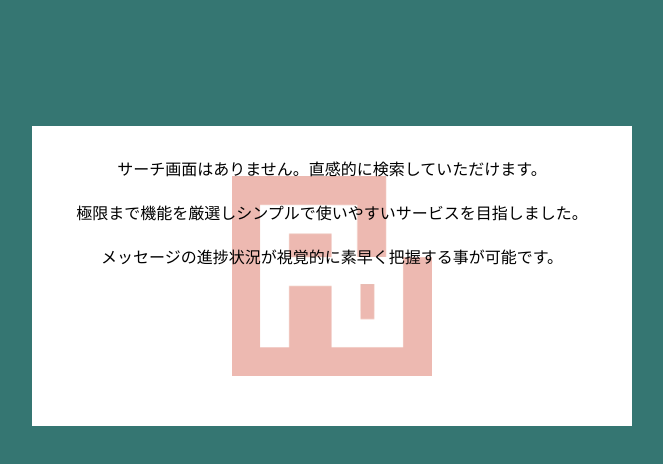
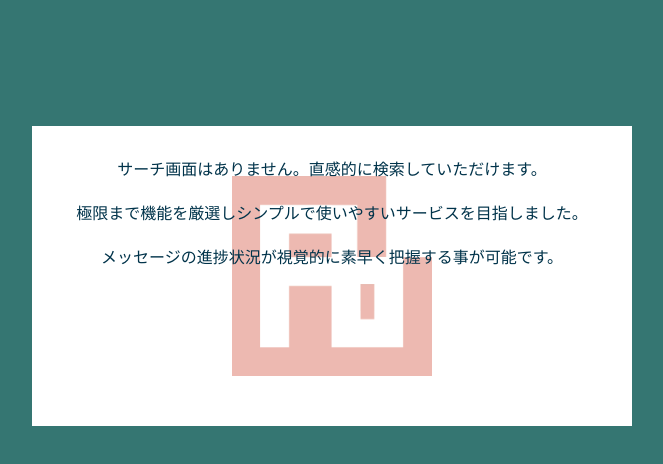
Before and after one commit to ZennoFact/ProjectKCG, a PHP site: page /login.html in a window 1280 px wide. Shown: the top 464 px of the page, without its empty margins (308-971 px from the left). Run offline with PHP 8.4, Linux system fonts and the light colour scheme.

Commit message:
login.css更新しました。

```diff
--- a/css/login.css
+++ b/css/login.css
@@ -29,5 +29,6 @@ body{
 }
 
 .inner #login ul li p{
+	color: #00334a;
 	margin: 10px auto;
 }
```
